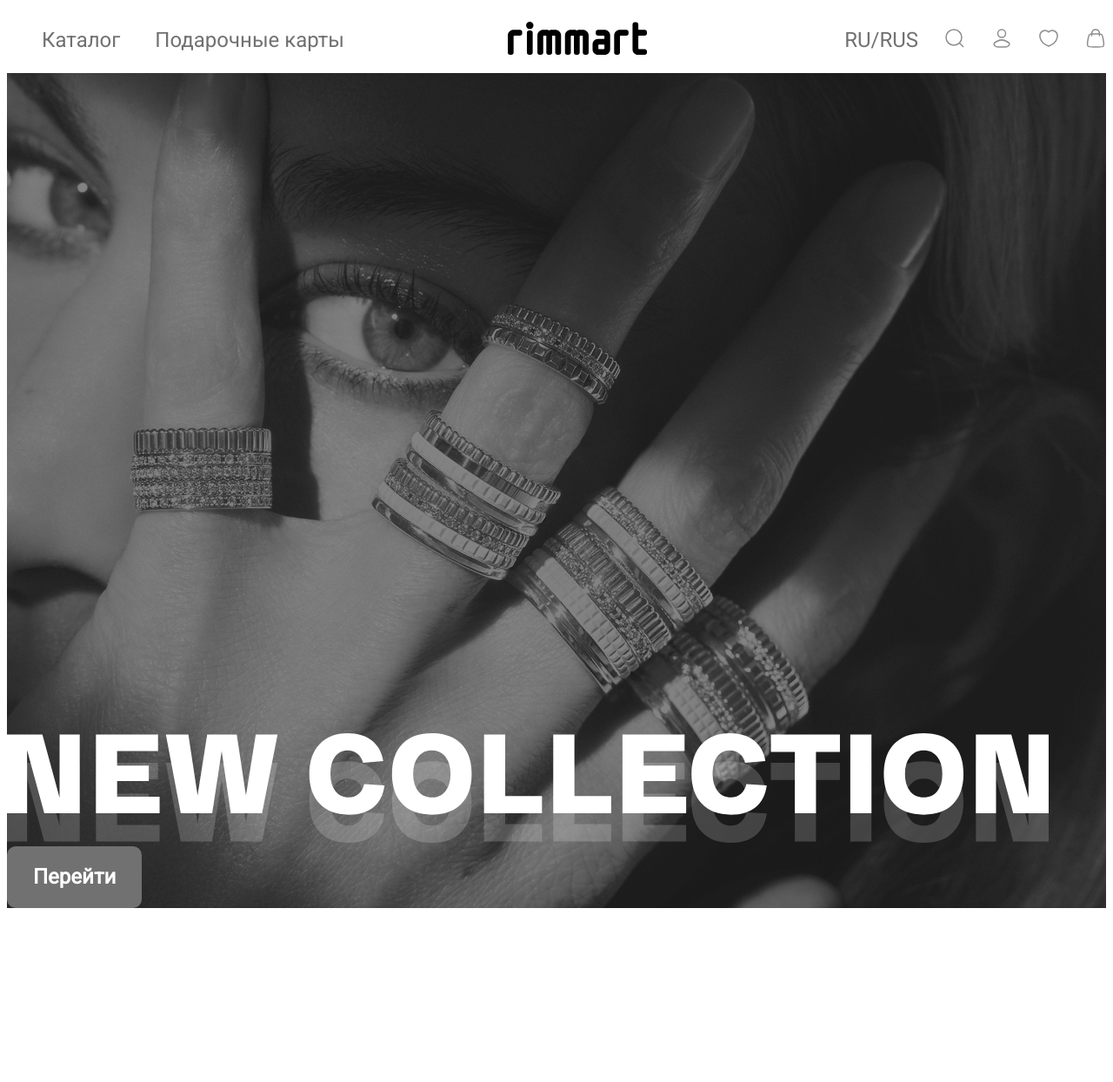
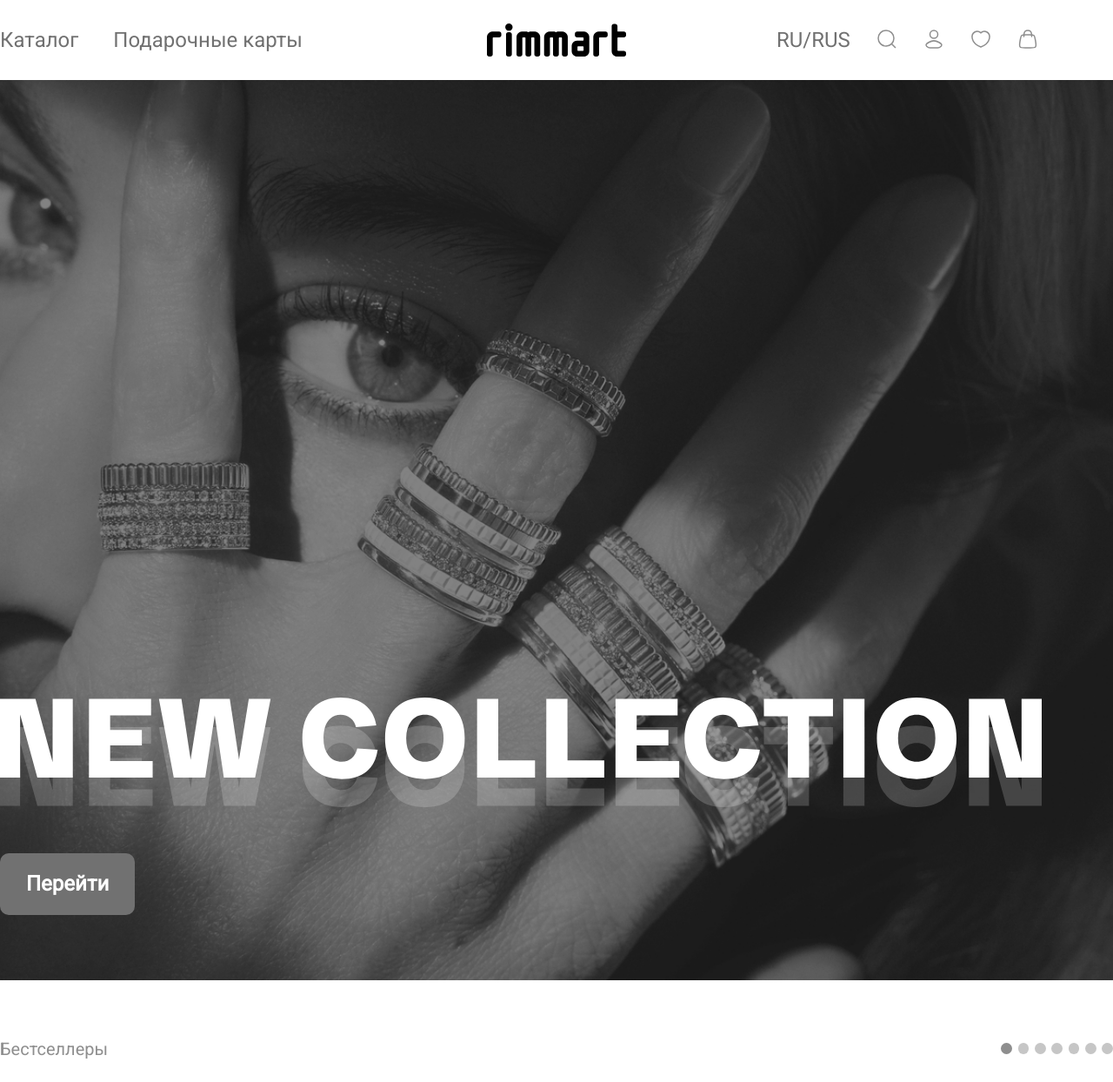
Before and after one commit to Hetlick/Work-Z-Vladom, a plain HTML site: page index.html in a window 1280 px wide. Shown: the whole page at 87% size. Before the commit the page ends 1052 px from the top, so only its background shows below. Drawn offline with Linux system fonts and the light colour scheme.

Commit message:
top_catolog_info

```diff
--- /dev/null
+++ b/css/catalog.scss
@@ -0,0 +1,37 @@
+.catalog__section {
+    padding-top: 6.25rem;
+    .info {
+        width: 100%;
+        display: flex;
+        flex-direction: column;
+        gap: 2.5rem;
+        .top_info {
+            width: 100%;
+            display: flex;
+            justify-content: space-between;
+            align-items: center;
+            .top_info_text {
+                font-family: "Roboto", serif;
+                font-size: 1.875rem;
+                color: #8E8E8E;
+            }
+            .circle_conteiner {
+                display: flex;
+                gap: 0.625rem;
+                align-items: center;
+                .circle {
+                    width: 1.188rem;
+                    height: 1.188rem;
+                    border-radius: 100%;
+                    background-color: #8E8E8E80;
+                    cursor: pointer;
+                }
+                .active {
+                    width: 1.25rem;
+                    height: 1.25rem;
+                    background-color: #8E8E8E;
+                }
+            }
+        }
+    }
+}
--- /dev/null
+++ b/css/style.scss
@@ -0,0 +1,132 @@
+@import './catalog.scss';
+@import './cart.scss';
+@import url('https://fonts.googleapis.com/css2?family=Roboto:wght@300;400&display=swap');
+
+html {
+    box-sizing: border-box;
+    font-size: 0.833vw;
+}
+
+* {
+    box-sizing: border-box;
+    margin: 0;
+    padding: 0;
+}
+
+a {
+    text-decoration: none;
+    color: inherit;
+}
+
+ul{
+    list-style: none;
+}
+
+.conteiner {
+    max-width: 1420px;
+    width: 100%;
+    margin: 0 auto;
+}
+body {
+    font-family: "Roboto", serif;
+    margin: 0;
+}
+
+.logo {
+    display: flex;
+    justify-content: center;
+    align-self: center;
+    width: 387px;
+}
+
+header {
+    height: 92px;
+    /* Дэфолтные стили то что элементы идут в строчку */
+    display: flex;
+
+    /* Позиционирование по горизонатли */
+    justify-content: start;
+
+    /* justify-content: space-between; */
+    /* justify-content: space-around; */
+
+    /* Позиционирование по вертикали */
+    align-items: center;
+
+    flex-direction: row-reverse;
+}
+
+/* start = лево
+end = право */
+
+
+.header__inner{
+    display: flex;
+    justify-content: space-between;
+    align-items: center;
+    max-height: 92px;
+}
+
+.menu__list{
+    padding: 0;
+    width: 387px;
+    display: flex;
+    align-items: center;
+    gap: 40px;
+    font-weight: 500;
+    font-size: 24px;
+    color: #717171;
+}
+
+.user__actions{
+    width: 387px;
+    display: flex;
+    align-items: center;
+    gap: 30px;
+}
+
+.user__actions__item__text{
+    font-weight: 500;
+    font-size: 24px;
+    color: #717171;
+}
+
+.top {
+    /* Первое с верху, второе справа, третье снизу, четвёртое слева */
+    padding: 0 0 75px 0;
+
+    /* Первое - сверху/снизу, второе - слева/справа */
+    /* padding: 0 75px; */
+
+    /* Паадинг по бокам */
+    /* padding-inline: 12px 10px; */
+
+    /* Паддинг сверху снизу */
+    /* padding-block: 10px 12px; */
+
+    background-image: url(/img/Rectangle.jpg);
+    background-repeat: no-repeat;
+    background-position: bottom center;
+    background-size: cover;
+}
+
+.top__iner{
+    min-height: 960px;
+    display: flex;
+    gap: 50px;
+    flex-direction: column;
+    justify-content: flex-end;
+}
+
+.button{
+    padding: 20px 30px;
+    margin: 0;
+    border-radius: 10px;
+    border: none;
+    line-height: 31px;
+    font-family: "Roboto", serif;
+    font-weight: 700;
+    font-size: 24px;
+    color: #FFFFFF;
+    background-color: #717171;
+}
--- a/index.html
+++ b/index.html
@@ -78,6 +78,33 @@
                 </div>
             </div>
         </section>
+
+        <section class="catalog__section">
+            <div class="conteiner">
+                <div class="info">
+                    <div class="top_info">
+                        <p class="top_info_text">Бестселлеры</p>
+                        <div class="circle_conteiner">
+                            <div class="active circle"></div>
+                            <div class="circle"></div>
+                            <div class="circle"></div>
+                            <div class="circle"></div>
+                            <div class="circle"></div>
+                            <div class="circle"></div>
+                            <div class="circle"></div>
+                        </div>
+                    </div>
+
+                    <div class="bottom_info">
+                        <div class="conteiner_cards">
+                            <div class="card"></div>
+                            <div class="card"></div>
+                            <div class="card"></div>
+                        </div>
+                    </div>
+                </div>
+            </div>
+        </section>
     </main>
 
 </body>
```
Also changed, not shown: css/cart.scss (added), css/style.css, icon/стрелка.svg (added), 1 other file.
